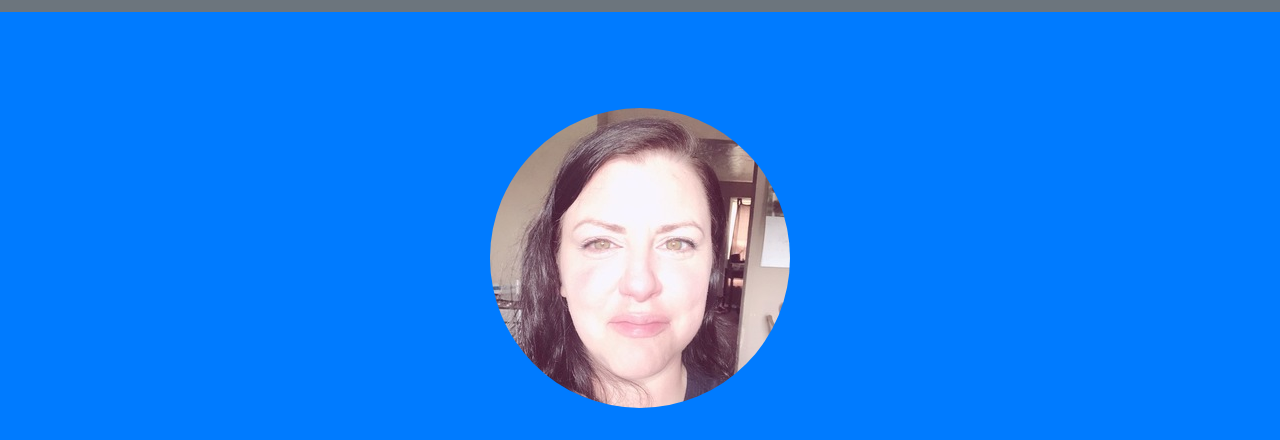
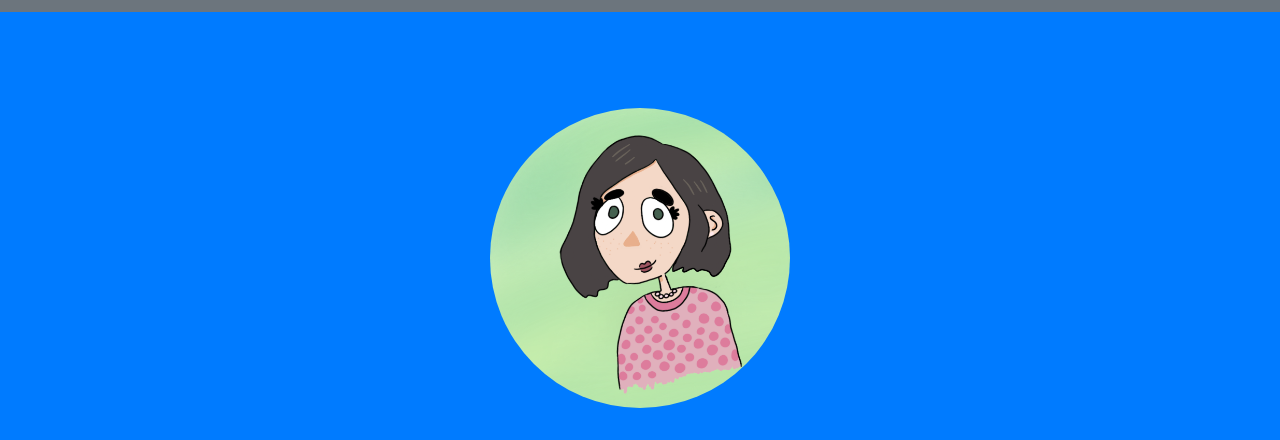
Before and after one commit to ehighbaugh/eh-site, a website with bundled scripts: page index.html in a window 1280 px wide. Shown: the part 94-534 px from the top of the page. Built offline with nearby package versions, Linux system fonts and the light colour scheme.

Commit message:
changed picture

```diff
--- a/index.html
+++ b/index.html
@@ -55,7 +55,7 @@
     <!-- Header -->
     <header class="masthead bg-primary text-white text-center">
       <div class="container">
-        <img class="img-fluid mb-5 d-block mx-auto rounded-circle" src="img/self4.jpg" alt="">
+        <img class="img-fluid mb-5 d-block mx-auto rounded-circle" src="img/erin_carc_sm.png" width="300px">
         <h1 class="text-uppercase mb-0">Hi, I'm Erin!</h1>
         <hr class="star-light">
         <h2 class="font-weight-light mb-0">Software Developer  -  Full Stack Web Developer  -  Problem Solver</h2>
```
Also changed, not shown: img/erin_carc_sm.png (added).
